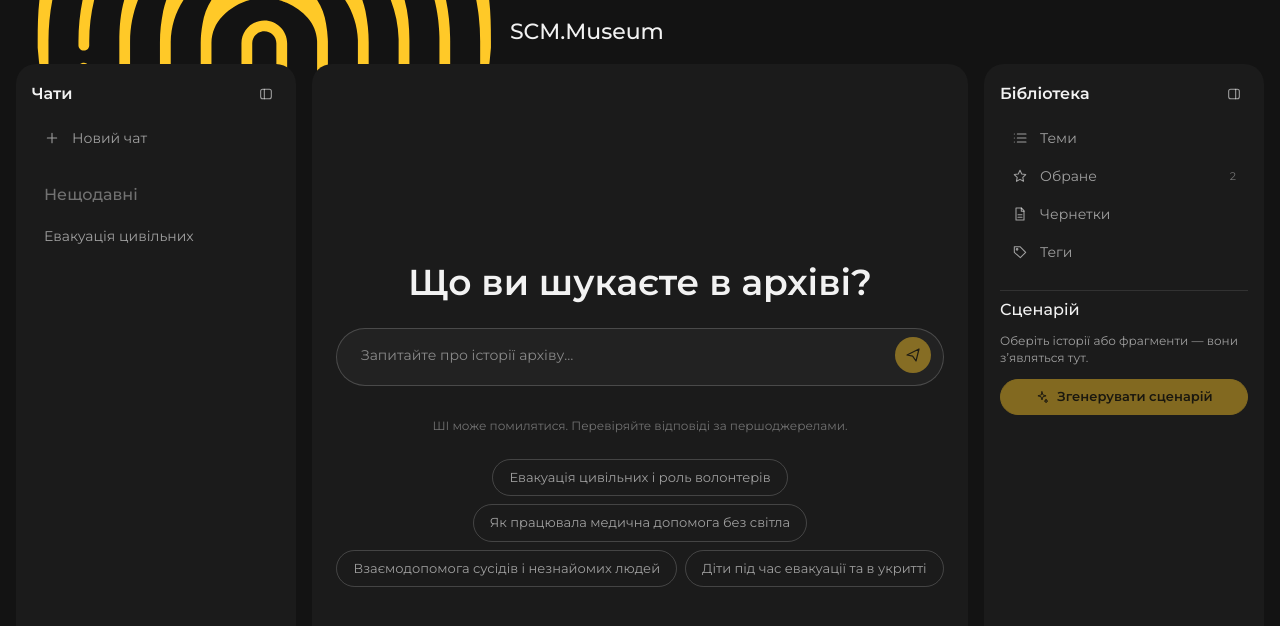
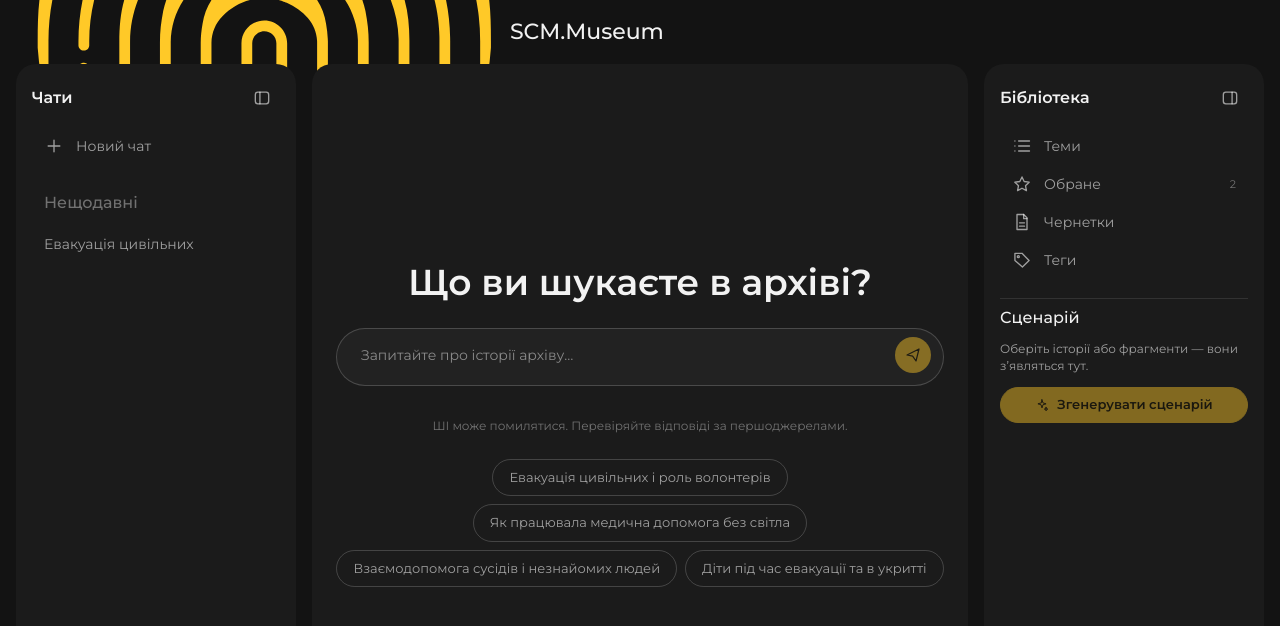
Before and after one commit to mikelebedenko/scm-museum, a React (Vite) app: page / in a window 1280 px wide. Shown: the top 626 px of the page. Built offline with nearby package versions, Linux system fonts and the light colour scheme.

Commit message:
Larger icons in side panels (20px, 36px buttons)
Co-Authored-By: Claude Sonnet 5.5 <noreply@anthropic.com>

```diff
--- a/src/pages/Search.tsx
+++ b/src/pages/Search.tsx
@@ -479,16 +479,15 @@ export default function Search() {
         <div className="side-top">
           {side && <span className="side-title">Чати</span>}
           <IconButton
-            size="sm"
             aria-label={side ? "Згорнути меню" : "Розгорнути меню"}
             onClick={() => setSide(!side)}
           >
-            <Icon n="panelL" s={16} />
+            <Icon n="panelL" s={20} />
           </IconButton>
         </div>
         <nav className="side-nav">
           <button title="Новий чат" onClick={newChat}>
-            <Icon n="plus" s={16} />
+            <Icon n="plus" s={20} />
             <span className="lbl">Новий чат</span>
           </button>
         </nav>
@@ -535,7 +534,7 @@ export default function Search() {
             aria-label="Показати бібліотеку"
             onClick={() => setLib(true)}
           >
-            <Icon n="panelR" />
+            <Icon n="panelR" s={20} />
           </IconButton>
         )}
         {view === "browse" ? (
@@ -594,11 +593,10 @@ export default function Search() {
           <div className="side-head">
             <span>Бібліотека</span>
             <IconButton
-              size="sm"
               aria-label="Сховати бібліотеку"
               onClick={() => setLib(false)}
             >
-              <Icon n="panelR" s={16} />
+              <Icon n="panelR" s={20} />
             </IconButton>
           </div>
           <nav className="side-nav">
@@ -606,21 +604,21 @@ export default function Search() {
               className={view === "browse" ? "on" : ""}
               onClick={() => setView(view === "browse" ? "chat" : "browse")}
             >
-              <Icon n="list" s={16} />
+              <Icon n="list" s={20} />
               <span className="lbl">Теми</span>
             </button>
             <button onClick={() => setFavsM(true)}>
-              <Icon n="star" s={16} />
+              <Icon n="star" s={20} />
               <span className="lbl">Обране</span>
               {data.favs.length > 0 && <small>{data.favs.length}</small>}
             </button>
             <button onClick={() => setScripts(true)}>
-              <Icon n="file" s={16} />
+              <Icon n="file" s={20} />
               <span className="lbl">Чернетки</span>
               {data.scripts.length > 0 && <small>{data.scripts.length}</small>}
             </button>
             <button onClick={() => setTagsM(true)}>
-              <Icon n="tag" s={16} />
+              <Icon n="tag" s={20} />
               <span className="lbl">Теги</span>
             </button>
           </nav>
```
